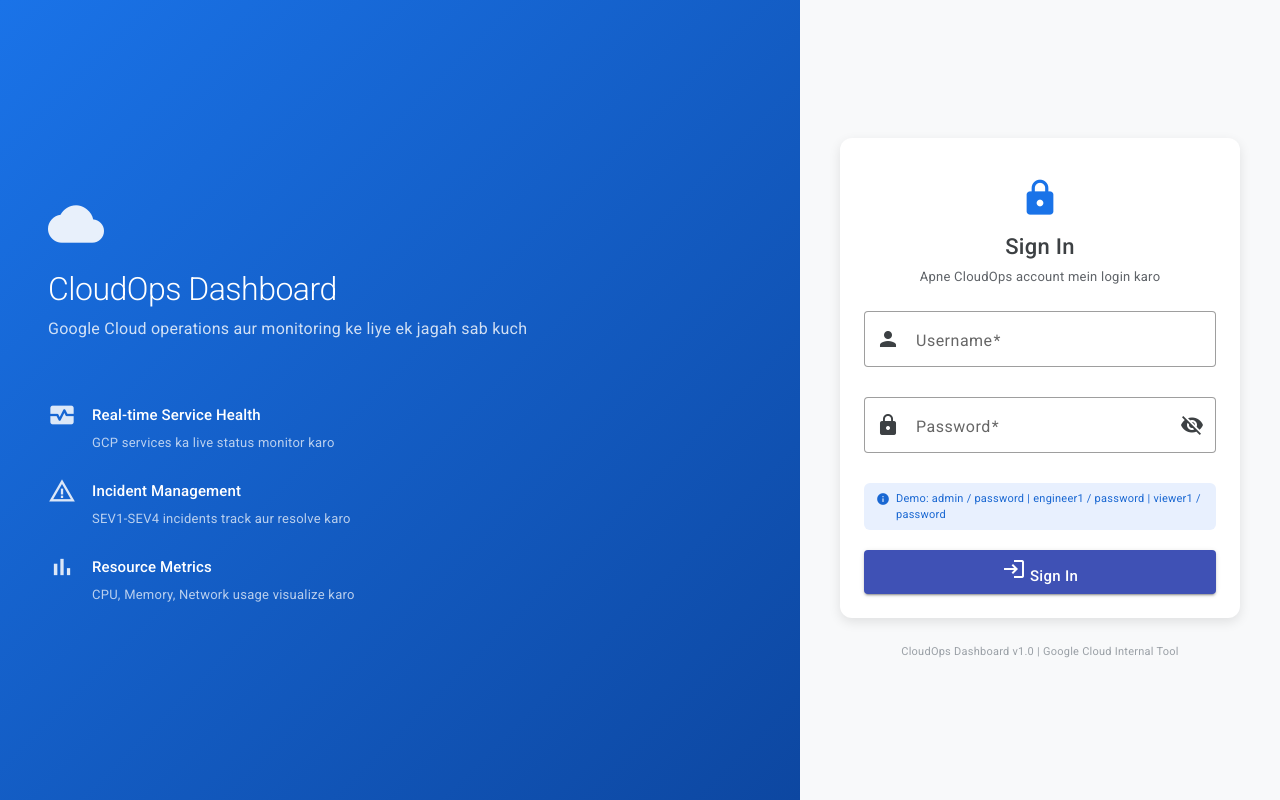
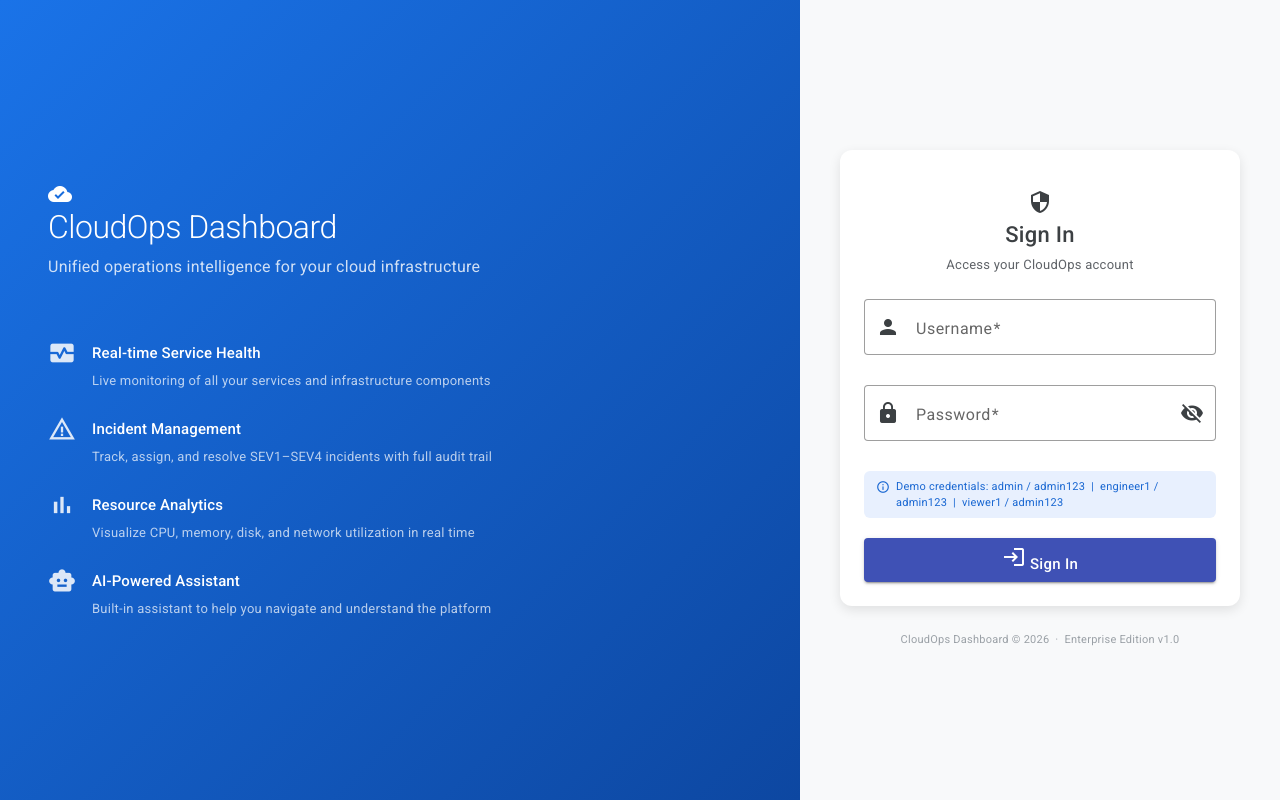
Before and after one commit to Pavan8104/CloudOpsdashboard, an Angular app in the folder frontend/: page /login in a window 1280 px wide. Built offline with nearby package versions, Linux system fonts and the light colour scheme; what ng2-charts would draw is missing.

Commit message:
refactor(login): full English UI, improved layout with feature list including AI assistant

```diff
--- a/frontend/src/app/features/login/login.component.html
+++ b/frontend/src/app/features/login/login.component.html
@@ -1,80 +1,89 @@
-<!-- Login Page - CloudOps Dashboard ka welcome screen -->
 <div class="login-page">
 
-  <!-- Left panel - branding aur feature highlights -->
+  <!-- Left Panel — Branding -->
   <div class="login-left">
     <div class="brand-section">
-      <mat-icon class="brand-icon">cloud</mat-icon>
+      <div class="brand-logo">
+        <mat-icon>cloud_done</mat-icon>
+      </div>
       <h1>CloudOps Dashboard</h1>
-      <p>Google Cloud operations aur monitoring ke liye ek jagah sab kuch</p>
+      <p class="brand-tagline">Unified operations intelligence for your cloud infrastructure</p>
     </div>
 
-    <!-- Feature list - kya kya milega yahan -->
     <div class="features-list">
       <div class="feature-item">
-        <mat-icon>monitor_heart</mat-icon>
+        <div class="feature-icon-wrap">
+          <mat-icon>monitor_heart</mat-icon>
+        </div>
         <div>
           <h3>Real-time Service Health</h3>
-          <p>GCP services ka live status monitor karo</p>
+          <p>Live monitoring of all your services and infrastructure components</p>
         </div>
       </div>
       <div class="feature-item">
-        <mat-icon>warning_amber</mat-icon>
+        <div class="feature-icon-wrap">
+          <mat-icon>warning_amber</mat-icon>
+        </div>
         <div>
           <h3>Incident Management</h3>
-          <p>SEV1-SEV4 incidents track aur resolve karo</p>
+          <p>Track, assign, and resolve SEV1–SEV4 incidents with full audit trail</p>
         </div>
       </div>
       <div class="feature-item">
-        <mat-icon>bar_chart</mat-icon>
+        <div class="feature-icon-wrap">
+          <mat-icon>bar_chart</mat-icon>
+        </div>
         <div>
-          <h3>Resource Metrics</h3>
-          <p>CPU, Memory, Network usage visualize karo</p>
+          <h3>Resource Analytics</h3>
+          <p>Visualize CPU, memory, disk, and network utilization in real time</p>
+        </div>
+      </div>
+      <div class="feature-item">
+        <div class="feature-icon-wrap">
+          <mat-icon>smart_toy</mat-icon>
+        </div>
+        <div>
+          <h3>AI-Powered Assistant</h3>
+          <p>Built-in assistant to help you navigate and understand the platform</p>
         </div>
       </div>
     </div>
   </div>
 
-  <!-- Right panel - actual login form -->
+  <!-- Right Panel — Login Form -->
   <div class="login-right">
     <mat-card class="login-card">
       <mat-card-header>
         <div class="login-header">
-          <mat-icon class="login-icon">lock</mat-icon>
+          <div class="login-icon-wrap">
+            <mat-icon>security</mat-icon>
+          </div>
           <h2>Sign In</h2>
-          <p>Apne CloudOps account mein login karo</p>
+          <p>Access your CloudOps account</p>
         </div>
       </mat-card-header>
 
       <mat-card-content>
 
-        <!-- Error banner - login fail hone pe dikhta hai -->
         <div class="error-banner" *ngIf="errorMessage">
           <mat-icon>error_outline</mat-icon>
           <span>{{ errorMessage }}</span>
         </div>
 
-        <!-- Login Form -->
         <form [formGroup]="loginForm" (ngSubmit)="onSubmit()" novalidate>
 
-          <!-- Username field -->
           <mat-form-field appearance="outline" class="full-width">
             <mat-label>Username</mat-label>
             <input
               matInput
               formControlName="username"
-              placeholder="apna username daalo"
+              placeholder="Enter your username"
               autocomplete="username">
             <mat-icon matPrefix>person</mat-icon>
-            <mat-error *ngIf="usernameControl?.hasError('required')">
-              Username required hai bhai
-            </mat-error>
-            <mat-error *ngIf="usernameControl?.hasError('minlength')">
-              Username kam se kam 3 characters ka hona chahiye
-            </mat-error>
+            <mat-error *ngIf="usernameControl?.hasError('required')">Username is required</mat-error>
+            <mat-error *ngIf="usernameControl?.hasError('minlength')">Minimum 3 characters required</mat-error>
           </mat-form-field>
 
-          <!-- Password field - visibility toggle ke saath -->
           <mat-form-field appearance="outline" class="full-width">
             <mat-label>Password</mat-label>
             <input
@@ -84,27 +93,20 @@
               placeholder="••••••••"
               autocomplete="current-password">
             <mat-icon matPrefix>lock</mat-icon>
-            <!-- Eye icon - password dikhao/chhupao -->
             <button mat-icon-button matSuffix type="button"
                     (click)="hidePassword = !hidePassword"
                     [attr.aria-label]="hidePassword ? 'Show password' : 'Hide password'">
               <mat-icon>{{ hidePassword ? 'visibility_off' : 'visibility' }}</mat-icon>
             </button>
-            <mat-error *ngIf="passwordControl?.hasError('required')">
-              Password toh chahiye hi
-            </mat-error>
-            <mat-error *ngIf="passwordControl?.hasError('minlength')">
-              Password 6+ characters ka hona chahiye
-            </mat-error>
+            <mat-error *ngIf="passwordControl?.hasError('required')">Password is required</mat-error>
+            <mat-error *ngIf="passwordControl?.hasError('minlength')">Minimum 6 characters required</mat-error>
           </mat-form-field>
 
-          <!-- Demo credentials hint - development ke liye helpful -->
           <div class="demo-hint">
-            <mat-icon>info</mat-icon>
-            <span>Demo: admin / password | engineer1 / password | viewer1 / password</span>
+            <mat-icon>info_outline</mat-icon>
+            <span>Demo credentials: admin / admin123 &nbsp;|&nbsp; engineer1 / admin123 &nbsp;|&nbsp; viewer1 / admin123</span>
           </div>
 
-          <!-- Login button - loading state ke saath -->
           <button
             mat-raised-button
             color="primary"
@@ -112,19 +114,18 @@
             class="login-btn"
             [disabled]="isLoading">
             <mat-spinner diameter="20" *ngIf="isLoading"></mat-spinner>
-            <span *ngIf="!isLoading">
+            <ng-container *ngIf="!isLoading">
               <mat-icon>login</mat-icon>
               Sign In
-            </span>
+            </ng-container>
           </button>
 
         </form>
       </mat-card-content>
     </mat-card>
 
-    <!-- Footer info -->
     <div class="login-footer">
-      <span>CloudOps Dashboard v1.0 | Google Cloud Internal Tool</span>
+      <span>CloudOps Dashboard &copy; {{ currentYear }} &nbsp;&middot;&nbsp; Enterprise Edition v1.0</span>
     </div>
   </div>
 </div>
--- a/frontend/src/app/features/login/login.component.ts
+++ b/frontend/src/app/features/login/login.component.ts
@@ -3,14 +3,6 @@
 import { Router } from '@angular/router';
 import { AuthService } from '../../core/auth/auth.service';
 
-/**
- * Login Component - CloudOps ka entry point.
- *
- * Reactive forms use kar rahe hain - template driven se zyada control milta hai.
- * Error messages specific hain - "kya galat hua" clearly dikhaao.
- * Password visibility toggle bhi hai - standard UX pattern hai.
- * Loading state manage karo - double submission prevent karne ke liye.
- */
 @Component({
   selector: 'app-login',
   templateUrl: './login.component.html',
@@ -21,7 +13,8 @@
   loginForm!: FormGroup;
   isLoading = false;
   errorMessage = '';
-  hidePassword = true;  // Password field visibility toggle
+  hidePassword = true;
+  currentYear = new Date().getFullYear();
 
   constructor(
     private fb: FormBuilder,
@@ -30,54 +23,39 @@
   ) {}
 
   ngOnInit(): void {
-    // Pehle se logged in hai toh dashboard pe redirect karo
     if (this.authService.isLoggedIn) {
       this.router.navigate(['/dashboard']);
       return;
     }
-
-    // Reactive form banao validators ke saath
     this.loginForm = this.fb.group({
       username: ['', [Validators.required, Validators.minLength(3)]],
       password: ['', [Validators.required, Validators.minLength(6)]]
     });
   }
 
-  /**
-   * Form submit - validation pass hone ke baad API call karo.
-   */
   onSubmit(): void {
     if (this.loginForm.invalid) {
-      // Form invalid - error messages automatically dikhenge
       this.loginForm.markAllAsTouched();
       return;
     }
-
     this.isLoading = true;
     this.errorMessage = '';
 
-    const credentials = this.loginForm.value;
-
-    this.authService.login(credentials).subscribe({
-      next: () => {
-        // Login successful - dashboard pe jaao
-        this.router.navigate(['/dashboard']);
-      },
+    this.authService.login(this.loginForm.value).subscribe({
+      next: () => this.router.navigate(['/dashboard']),
       error: (err) => {
         this.isLoading = false;
-        // User friendly error message - stack trace mat dikhaao
         if (err.status === 401) {
-          this.errorMessage = 'Invalid username ya password - dobara check karo';
+          this.errorMessage = 'Invalid username or password. Please check your credentials.';
         } else if (err.status === 0) {
-          this.errorMessage = 'Server se connection nahi ho raha - backend running hai?';
+          this.errorMessage = 'Unable to connect to the server. Please try again.';
         } else {
-          this.errorMessage = err.error?.message || 'Login mein kuch gadbad ho gayi';
+          this.errorMessage = err.error?.message || 'An unexpected error occurred. Please try again.';
         }
       }
     });
   }
 
-  // Form field getters - template mein clean access ke liye
   get usernameControl() { return this.loginForm.get('username'); }
   get passwordControl() { return this.loginForm.get('password'); }
 }
```
